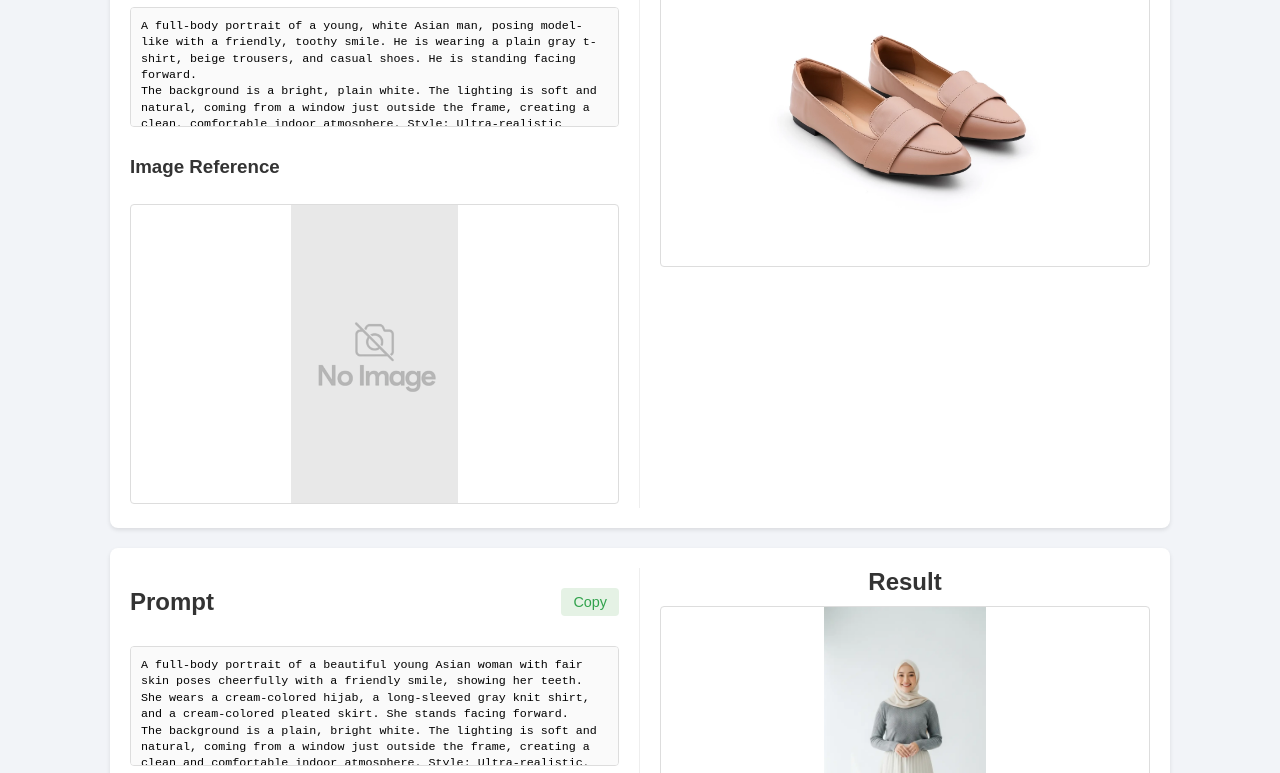
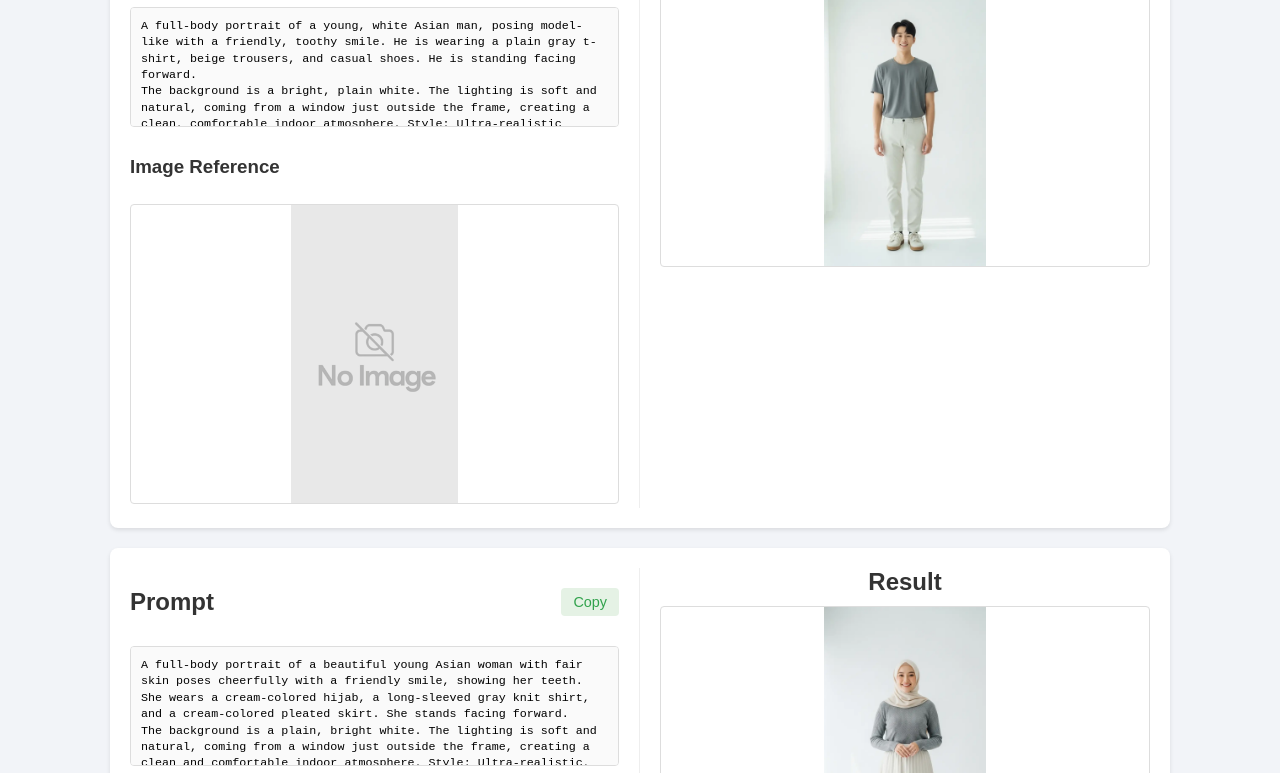
Before and after one commit to gurane/model, a plain HTML site: page index.html in a window 1280 px wide. Shown: the part 222-995 px from the top of the page. Drawn offline with Linux system fonts and the light colour scheme.

Commit message:
Update index.html

```diff
--- a/index.html
+++ b/index.html
@@ -39,7 +39,7 @@ The background is a bright, plain white. The lighting is soft and natural, comin
         </div>
         <div class="right-section">
           <h2>Result</h2>
-          <img src="2.webp" alt="Result image for model">
+          <img src="z.webp" alt="Result image for model">
         </div>
       </div>
 
```
